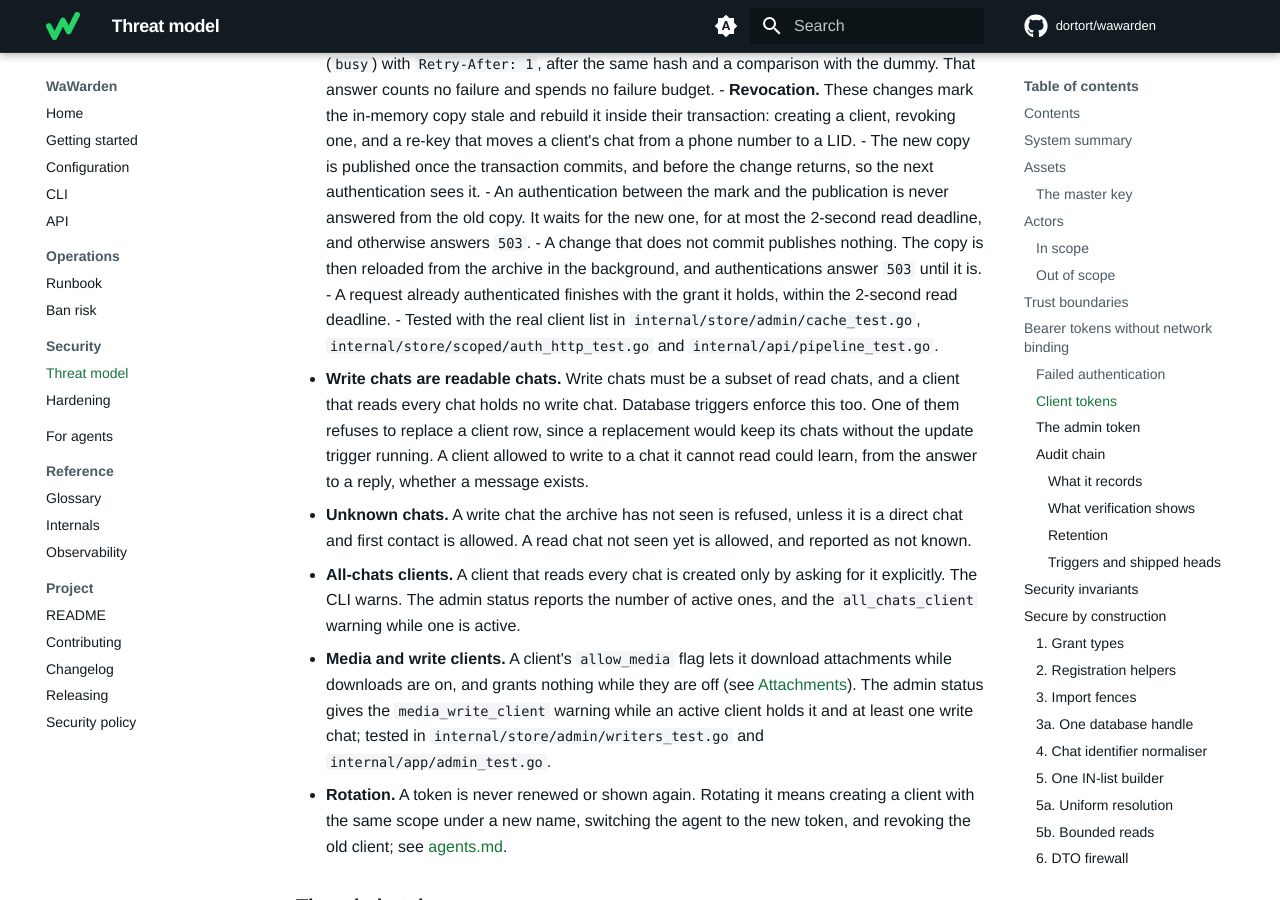
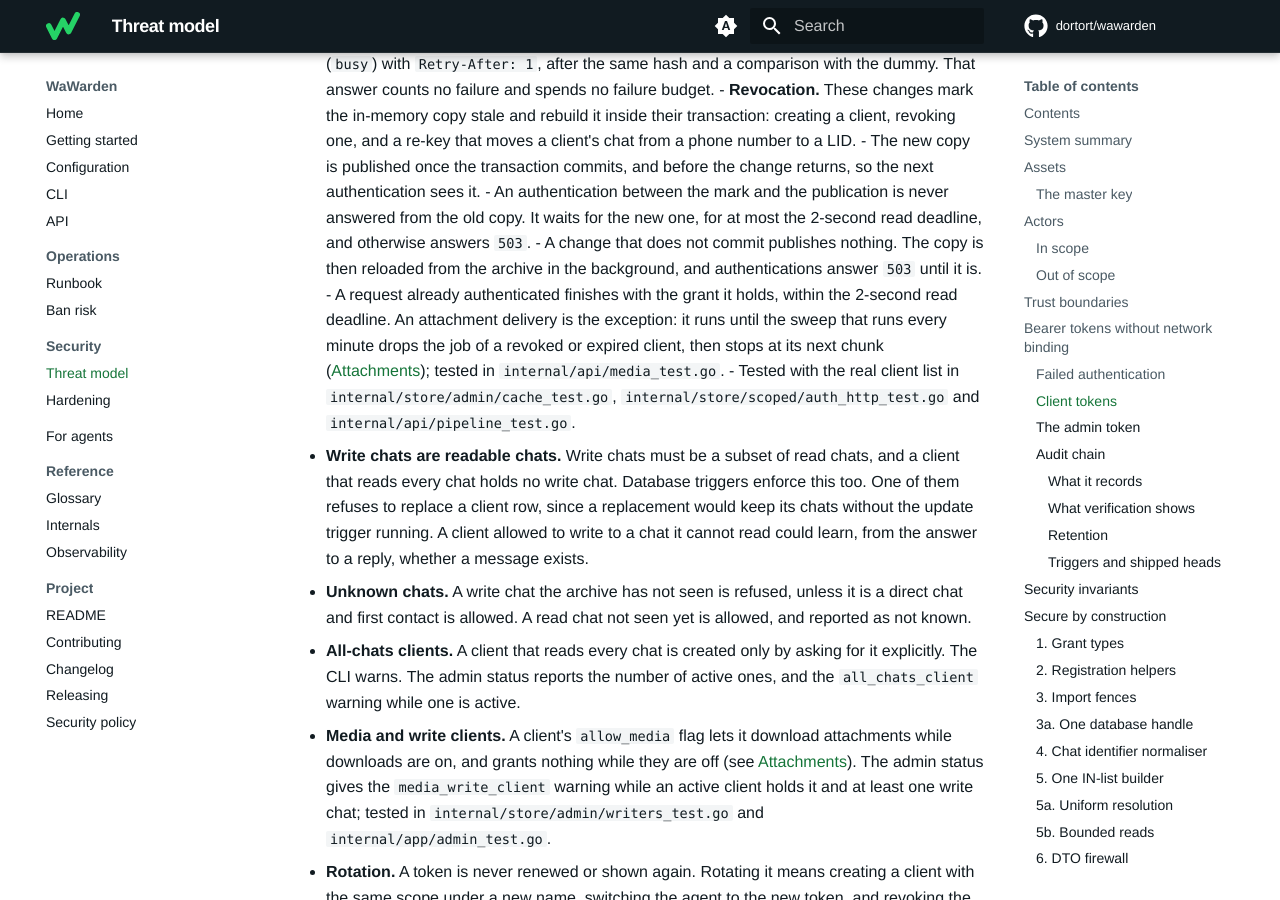
Before and after one commit to dortort/wawarden, an MkDocs documentation site: the page built from docs/threat-model.md, in a window 1280 px wide and 900 px high, scrolled down 12622 px. Built offline with MkDocs 1.6.1 and Material for MkDocs 9.7.7, drawn with Linux system fonts in a browser that asks for light colours; comment, search, counter and statistics services are not loaded; some of the changed text lies outside the part shown.

Commit message:
docs: say that an attachment delivery outlives a revocation until the sweep
A request authenticated before a revocation no longer always finishes
within the 2-second read deadline: an attachment delivery keeps sending
until the minute sweep drops the job of a revoked or expired client, then
stops at its next chunk. The threat model's revocation mechanism and
residual risk, and the client API's authentication passage, now say so.

Co-Authored-By: Claude Opus 5.5 <noreply@anthropic.com>
Co-Authored-By: Claude Fable 5.1 <noreply@anthropic.com>

```diff
--- a/docs/threat-model.md
+++ b/docs/threat-model.md
@@ -483,7 +483,11 @@ alert on.
     reloaded from the archive in the background, and authentications answer
     `503` until it is.
   - A request already authenticated finishes with the grant it holds, within
-    the 2-second read deadline.
+    the 2-second read deadline. An attachment delivery is the exception: it
+    runs until the sweep that runs every minute drops the job of a revoked or
+    expired client, then stops at its next chunk
+    ([Attachments](api.md#attachments)); tested in
+    `internal/api/media_test.go`.
   - Tested with the real client list in `internal/store/admin/cache_test.go`,
     `internal/store/scoped/auth_http_test.go` and
     `internal/api/pipeline_test.go`.
@@ -2686,7 +2690,10 @@ This subsection is the canonical statement of what the protocol library
 - **The admin credential is a single factor.** See
   [The admin token](#the-admin-token).
 - **Revocation in flight.** A request authenticated just before a revocation
-  commits finishes with its grant, within the 2-second read deadline.
+  commits finishes with its grant, within the 2-second read deadline. An
+  attachment delivery in flight keeps sending until the next minute's sweep
+  drops its job, and the chunk it is writing then can take up to 30 more
+  seconds.
 
 ### Timing and volume
 
```
Also changed, not shown: docs/api.md (+3 -1 lines).
